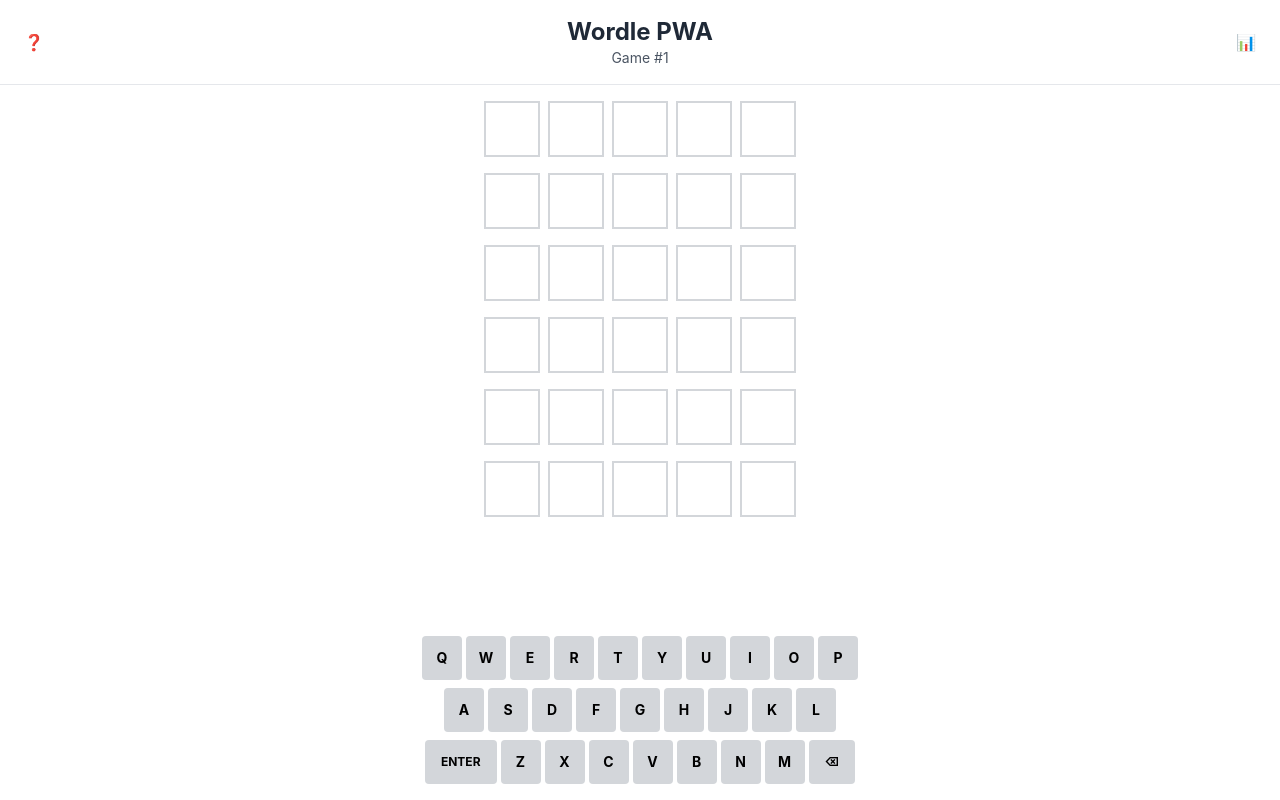
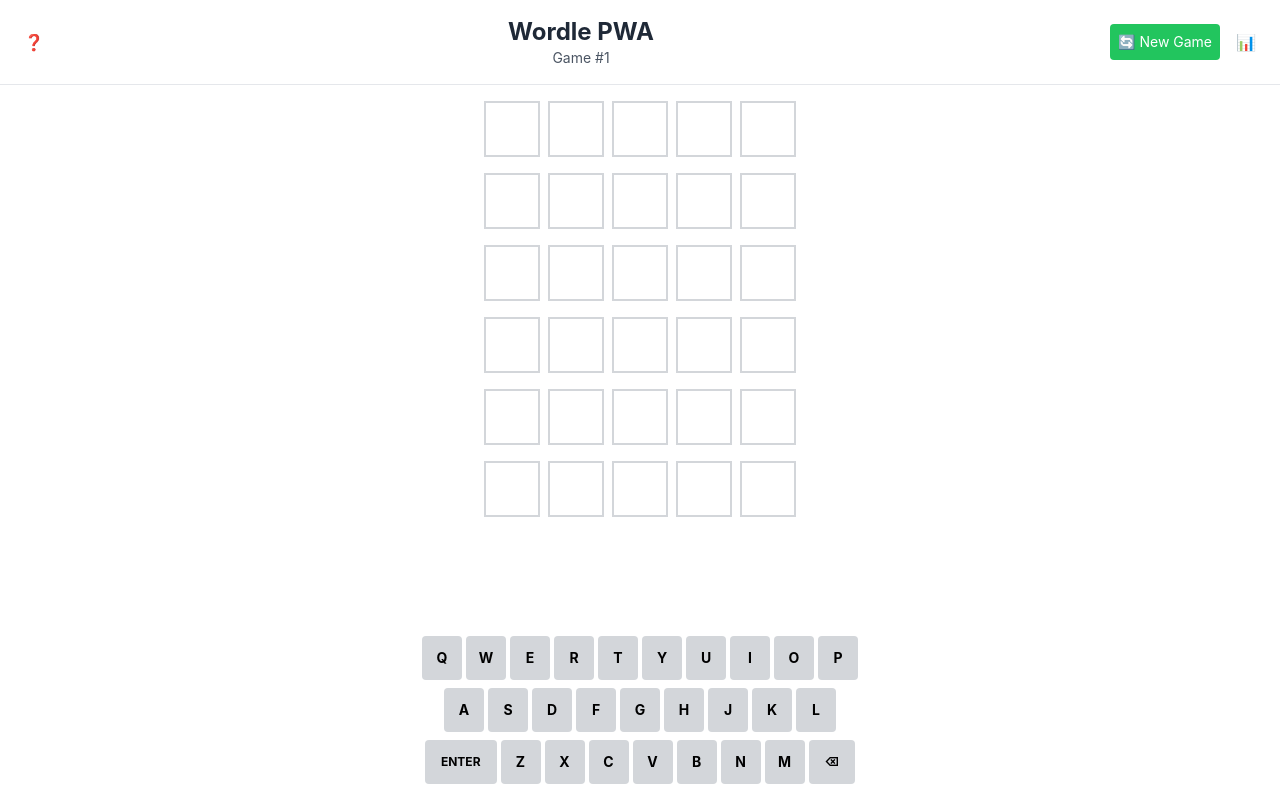
Before and after one commit to ThomasRohde/wordle-pwa, a React (Vite) app: page / in a window 1280 px wide. Built offline with nearby package versions, Linux system fonts and the light colour scheme; a web font is replaced by a local one.

Commit message:
feat: Add reset game button to header for improved user experience

```diff
--- a/src/components/Header.tsx
+++ b/src/components/Header.tsx
@@ -9,7 +9,8 @@ export const Header: React.FC = () => {
     showToast,
     canInstall,
     install,
-    networkStatus
+    networkStatus,
+    resetGame
   } = useGameContext()
   const [showStats, setShowStats] = useState(false)
   const [showHelp, setShowHelp] = useState(false)
@@ -71,6 +72,15 @@ export const Header: React.FC = () => {
         </div>
 
         <div className="flex items-center gap-2">
+          <button
+            onClick={resetGame}
+            className="p-2 text-sm bg-green-500 text-white rounded hover:bg-green-600"
+            type="button"
+            aria-label="New Game"
+          >
+            🔄 New Game
+          </button>
+
           {canInstall && (
             <button
               onClick={handleInstall}
```
